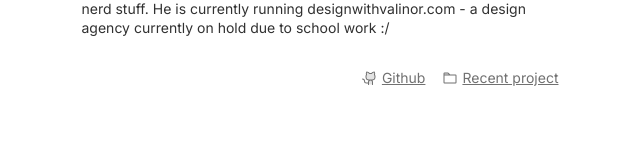
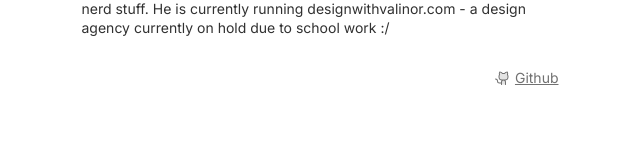
Before and after one commit to mrtdurdenthe2/kaiwlsn.com, a Next.js app: page / in a window 1280 px wide. Shown: the part 474-632 px from the top of the page, without its empty margins (320-960 px from the left). Built offline with nearby package versions, Linux system fonts and the light colour scheme.

Commit message:
removed latest work button

```diff
--- a/src/app/page.tsx
+++ b/src/app/page.tsx
@@ -77,14 +77,6 @@ export default function Home() {
                   </span>
                 </Link>
               </motion.div>
-              <motion.div initial={{ opacity: 0, y: 10, filter: 'blur(12px)' }} animate={{ opacity: 1, y: 0, filter: 'blur(0px)' }} transition={{ delay: 0.3, duration: 0.5 }}>
-                <Link href="/currentproject" className="flex flex-row items-center gap-[4px] p-[9px] sm:p-0 rounded-[9px] outline-1 outline-black/6 sm:outline-none sm:rounded-none">
-                  <FolderIcon size={16} weight="duotone" className="text-[#717171]" />
-                  <span className="font-normal text-[14px] leading-[136.43%] no-underline sm:underline text-[#717171] hover:text-black transition-colors duration-200">
-                    Recent project
-                  </span>
-                </Link>
-              </motion.div>
             </div>
           </div>
         </div>
```
